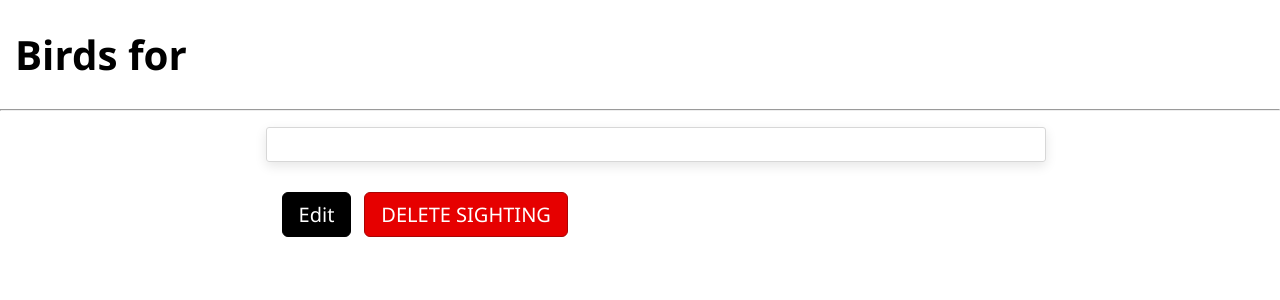
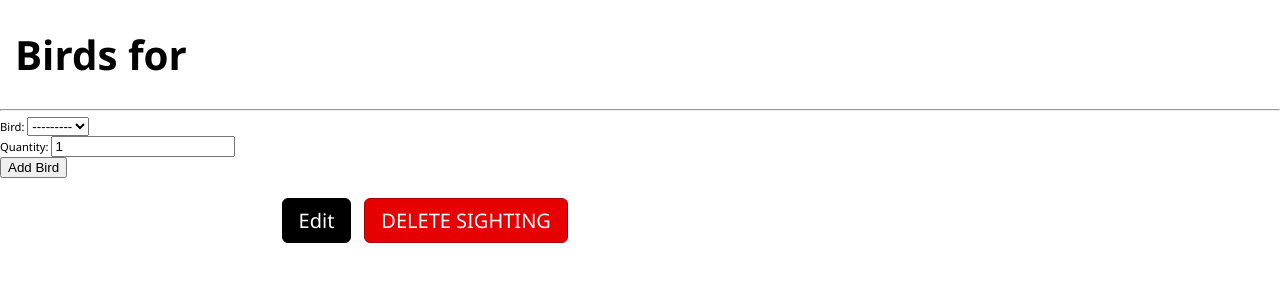
Before and after one commit to Dclark34/Cygnus, a Django app: template main_app/templates/cygnus/sightdetails.html in a window 1280 px wide. Shown: the part 47-347 px from the top of the page. Run offline with Django 5.2, Linux system fonts and the light colour scheme; the template is opened without the code that fills it: values that come from a table or form of the project are taken from there, others are empty.

Commit message:
through model and form for birds per sighting

```diff
--- a/main_app/forms.py
+++ b/main_app/forms.py
@@ -1,5 +1,5 @@
 from django import forms
-from .models import Sighting, Bird
+from .models import Sighting, Bird, SightingBird
 
 class SightingForm(forms.ModelForm):
     class Meta:
@@ -8,3 +8,18 @@ class SightingForm(forms.ModelForm):
         widgets = {
             'date': forms.DateInput(attrs={'type': 'date'})
         }
+
+#Form to add a bird to a sighting. Will show a drop-down menu of all birds, while allowing us to select how many of said bird we see in that sighting.
+class AddBirdToSightingForm(forms.ModelForm):
+    bird = forms.ModelChoiceField(
+        queryset=Bird.objects.all(), #makes all birds in db available as choices.
+        widget=forms.Select(attrs={'class' : 'form-control'}) # form-control is like the widget. we're doing a dropdown menu for this atm. Will be refactored to search here I think.
+    )
+    class Meta:
+        model=SightingBird
+        fields= ['bird', 'quantity']
+        widgets = {
+            'quantity' : forms.NumberInput(attrs={'class': 'form-control', 'min': 1}), #number input with default to one
+        }
+
+#!ice box. change this feature to a search bar / autocomplete dropdown menu.
--- a/main_app/models.py
+++ b/main_app/models.py
@@ -3,6 +3,23 @@ from django.urls import reverse
 from django.contrib.auth.models import User
 
 # Create your models here.
+
+
+#Bird Model
+class Bird(models.Model):
+    common_name = models.CharField(max_length=75)
+    family = models.CharField(max_length=50)
+    common_region = models.CharField(max_length=75)
+    quantity = models.IntegerField()
+
+    def __str__(self):
+        return self.common_name
+
+    def get_absolute_url(self):
+        return reverse('bird-detail', kwargs={'pk':self.id})
+
+
+
 
 
 # sighting model
@@ -11,6 +28,7 @@ class Sighting(models.Model):
     date = models.DateField('Log Date')
     notes = models.TextField(max_length= 250)
     user = models.ForeignKey(User, on_delete=models.CASCADE)
+    birds = models.ManyToManyField(Bird, through='SightingBird')
     def __str__(self):
         return self.location #had a type error here where the str wouldnt convert the date.
 
@@ -18,16 +36,12 @@ class Sighting(models.Model):
         return reverse('sight-detail', kwargs={'sighting_id': self.id})
 
 
-#Bird Model
-class Bird(models.Model):
-    common_name = models.CharField(max_length=75)
-    family = models.CharField(max_length=50)
-    common_region = models.CharField(max_length=75)
-    quantity = models.IntegerField()
-    sighted = models.ForeignKey(Sighting, on_delete=models.CASCADE)
+
+
+class SightingBird(models.Model):
+    sighting = models.ForeignKey(Sighting, on_delete=models.CASCADE)
+    bird = models.ForeignKey(Bird, on_delete=models.CASCADE)
+    quantity = models.PositiveBigIntegerField(default=1)
 
     def __str__(self):
-        return self.common_name
-
-    def get_absolute_url(self):
-        return reverse('bird-detail', kwargs={'pk':self.id})
+        return f"{self.quantity} of {self.bird.common_name} at {self.sighting.location}"
--- a/main_app/templates/cygnus/sightdetails.html
+++ b/main_app/templates/cygnus/sightdetails.html
@@ -10,18 +10,37 @@
 </div>
 
 
+
+</section class="bird-menu">
+<form method="POST">
+    {% csrf_token %}
+    <div class="form-group">
+        {{ form.bird.label_tag }} {{ form.bird }}
+    </div>
+    <div class="form-group">
+        {{ form.quantity.label_tag }} {{ form.quantity }}
+    </div>
+    <button type="submit" class="btn-enter">Add Bird</button>
+</form>
+<section></section>
+
+
 <section class="card-container">
-<a href="">
+    {% for bs in birds_seen %}
+    <a href="{%url 'bird-detail' bird.id%}">
         <div class="index-card">
             <div class="">
-<h1>{{ bird.common_name }}</h1>
-<h2> {{ sighting.location }}</h2>
+                <h1>{{ bs.bird.common_name }}</h1>
+                <h2> Family: {{ bs.bird.family }} </h2>
+                <p> Region: {{bs.bird.common_region }}</p>
+                <p>Seen: {{ bs.quantity }}</p>
             </div>
             <div class="description">
                 <p>{{ bird.quantity }}</p>
             </div>
         </div>
     </a>
+    {% endfor %}
 </section>
 
 <div class="sighting-actions">
```
Also changed, not shown: main_app/views.py (+38 -5 lines), main_app/migrations/0005_remove_bird_sighted_sighting_birds.py (added), main_app/migrations/0006_sightingbird_alter_sighting_birds.py (added). Lines whose indentation alone changed are shown as unchanged.
